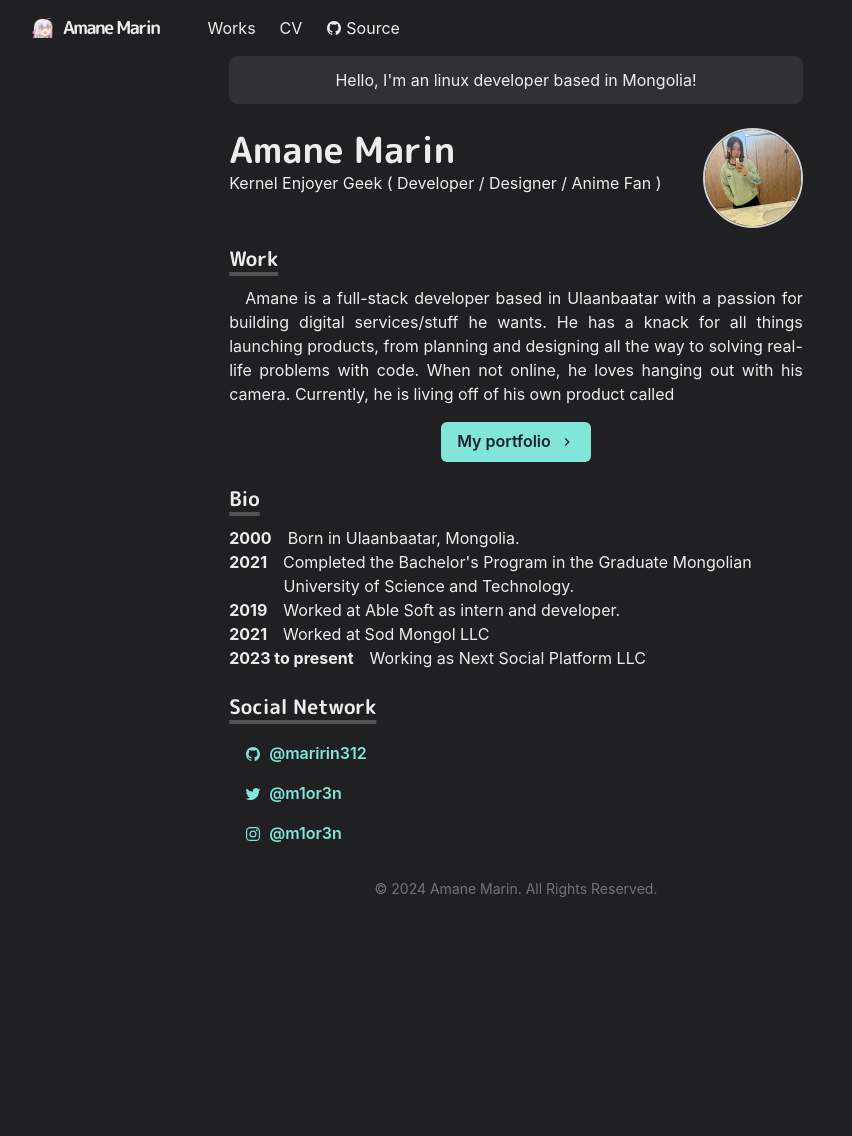
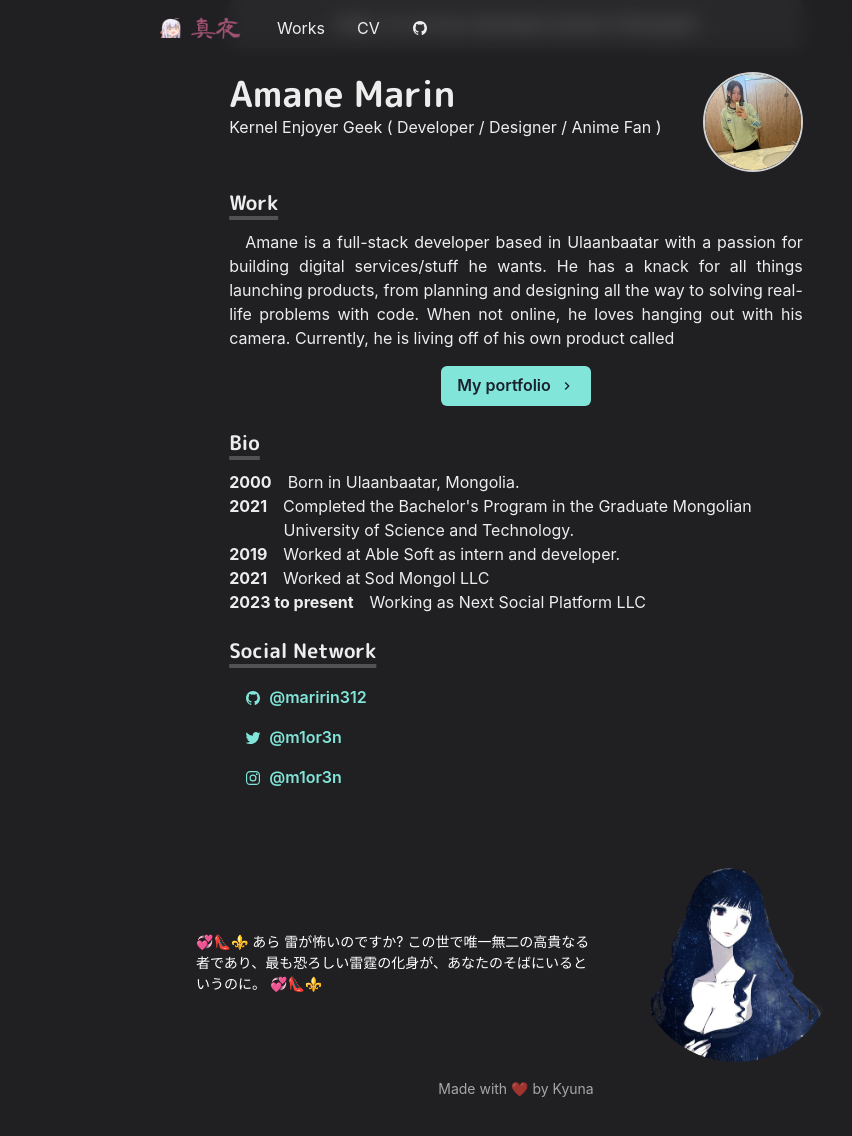
Before and after one commit to kyuna312/kyuna_web, a Next.js app: page / in a window 1280 px wide. Shown: the top 1136 px of the page, without its empty margins (124-976 px from the left). Before the commit the page ends 931 px from the top, so only its background shows below. Built offline with nearby package versions, Linux system fonts and the light colour scheme.

Commit message:
portofolia next build folder deleted

```diff
--- a/components/cv.js
+++ b/components/cv.js
@@ -18,7 +18,7 @@ export const Title = ({ children }) => (
 )
 
 export const WorkImage = ({ src, alt }) => (
-  <Image borderRadius="lg" w="full" src={src} alt={alt} mb={4} />
+  <Image borderRadius="md" w="full" src={src} alt={alt} mb={4} />
 )
 
 export const Meta = ({ children }) => (
--- a/components/footer.js
+++ b/components/footer.js
@@ -1,11 +1,51 @@
-import { Box } from '@chakra-ui/react'
+import React from 'react';
+import { Text, Flex, Box } from '@chakra-ui/react';
+import Image from 'next/image';
 
 const Footer = () => {
   return (
-    <Box align="center" opacity={0.4} fontSize="sm">
-      &copy; {new Date().getFullYear()} Amane Marin. All Rights Reserved.
-    </Box>
-  )
-}
+    <Flex
+      direction="column"
+      align="center"
+      justify="center"
+      py={10}
+      mx={20}
+      color="white"
+      className="footer"
+    >
+      <Flex
+        direction={['column', 'column', 'row']}
+        align="center"
+        justify="center"
+        mb={2}
+      >
+        <Box w={[null, null, 400]} mr={[null, null, 10]}>
+          <Text fontSize="sm" fontStyle="bold">
+            💞👠⚜️ あら 雷が怖いのですか? この世で唯一無二の高貴なる者であり、最も恐ろしい雷霆の化身が、あなたのそばにいるというのに。 💞👠⚜️
+          </Text>
+        </Box>
+        <Box
+          borderStyle="solid"
+          w={['100px', '100px', '200px']}
+          h={['100px', '100px', '200px']}
+          display="inline-block"
+          borderRadius="full"
+          overflow="hidden"
+          mt={[2, 2, 0]}
+        >
+          <Image
+            src="/images/maya.png"
+            width={200}
+            height={200}
+            alt="Picture of the author"
+          />
+        </Box>
+      </Flex>
+      <Box fontSize="sm" opacity={0.6} mt={2}>
+        Made with ❤️ by Kyuna
+      </Box>
+    </Flex>
+  );
+};
 
-export default Footer
+export default Footer;
--- a/components/layouts/article.js
+++ b/components/layouts/article.js
@@ -9,7 +9,7 @@ const variants = {
 }
 
 const Layout = ({ children, title }) => {
-  const t = `${title} - Amane Marin`
+  const t = `${title} - Kyuna`
   return (
     <motion.article
       initial="hidden"
--- a/components/layouts/main.js
+++ b/components/layouts/main.js
@@ -17,17 +17,15 @@ const Main = ({ children, router }) => {
         <meta name="twitter:card" content="summary_large_image" />
         <meta name="twitter:site" content="@m1or3n" />
         <meta name="twitter:creator" content="@m1or3n" />
-        {/* <meta name="twitter:image" content="https://www.craftz.dog/card.png" /> */}
-        <meta property="og:site_name" content="Amane Marin" />
-        <meta name="og:title" content="Amane Marin" />
+        <meta property="og:site_name" content="Kyuna" />
+        <meta name="og:title" content="Kyuna" />
         <meta property="og:type" content="website" />
-        {/* <meta property="og:image" content="https://www.craftz.dog/card.png" /> */}
-        <title>Amane Marin - Homepage</title>
+        <title>Kyuna - Homepage</title>
       </Head>
 
       <NavBar path={router.asPath} />
 
-      <Container maxW="container.lg" pt={14}>
+      <Container maxW="container.md" >
         {children}
         <Footer />
       </Container>
--- a/components/logo.js
+++ b/components/logo.js
@@ -1,7 +1,8 @@
-import Link from 'next/link'
-import { Text, useColorModeValue } from '@chakra-ui/react'
-import DarkGirlIcon from './icons/darkgirl_icon'
-import styled from '@emotion/styled'
+import React from 'react';
+import Link from 'next/link';
+import styled from '@emotion/styled';
+import Image from 'next/image';
+import DarkGirlIcon from './icons/darkgirl_icon';
 
 const LogoBox = styled.span`
   font-weight: bold;
@@ -12,32 +13,32 @@ const LogoBox = styled.span`
   line-height: 20px;
   gap: 10px;
   padding: 20px;
+  border-radius: 50px;
+  background-color: pink.200;
+  transition: background-color 0.3s ease;
+
+  &:hover {
+    background-color: pink.300;
+  }
 
   > svg {
-    transition: 200ms ease;
+    transition: transform 0.3s ease;
   }
 
   &:hover > svg {
-    transform: rotate(20deg);
+    transform: rotate(20deg) scale(1.2);
   }
-`
+`;
 
-const Logo = () => {
+const Logo = React.memo(() => {
   return (
-    <Link href="/" scroll={false}>
+    <Link href="/">
       <LogoBox>
         <DarkGirlIcon />
-        <Text
-          color={useColorModeValue('gray.800', 'whiteAlpha.900')}
-          fontFamily='M PLUS Rounded 1c", sans-serif'
-          fontWeight="bold"
-          ml={3}
-        >
-          Amane Marin
-        </Text>
+        <Image src="/images/真夜_.png" width={50} height={200} alt="Picture of the author" />
       </LogoBox>
     </Link>
   );
-}
+});
 
-export default Logo
+export default Logo;
--- a/components/navbar.js
+++ b/components/navbar.js
@@ -20,16 +20,24 @@ import { IoLogoGithub } from 'react-icons/io5'
 
 const LinkItem = ({ href, path, target, children, ...props }) => {
   const active = path === href
-  const inactiveColor = useColorModeValue('gray.800', 'whiteAlpha.900')
+  const inactiveColor = useColorModeValue('whiteAlpha.900', 'whiteAlpha.900')
+  const activeColor = useColorModeValue('grassTeal', 'whiteAlpha.500')
+  const activeBgColor = useColorModeValue('grassTeal', 'transparent')
+  const inactiveBgColor = useColorModeValue('transparent', 'transparent')
+  const activeStyle = active ? { filter: 'blur(0.05px)' } : {}
+
   return (
     <Link
       as={NextLink}
       href={href}
       scroll={false}
       p={2}
-      bg={active ? 'grassTeal' : undefined}
-      color={active ? '#202023' : inactiveColor}
+      bg={active ? activeBgColor : inactiveBgColor}
+      color={active ? activeColor : inactiveColor}
       target={target}
+      style={activeStyle}
+      _hover={{ color: activeColor }} // Add this line to change text color on hover
+      ml={2} // Add this line to move the Link text a little bit to the right
       {...props}
     >
       {children}
@@ -57,13 +65,13 @@ const Navbar = props => {
       <Container
         display="flex"
         p={2}
-        maxW="container.lg"
+        maxW="container.md"
         wrap="wrap"
         align="start"
         justify="space-between"
       >
-        <Flex align="center" mr={5}>
-          <Heading as="h1" size="lg" letterSpacing={'tighter'}>
+        <Flex align="center">
+          <Heading as="h1" size="md" letterSpacing={'tighter'} fontWeight="bold">
             <Logo />
           </Heading>
         </Flex>
@@ -73,7 +81,6 @@ const Navbar = props => {
           display={{ base: 'none', md: 'flex' }}
           width={{ base: 'full', md: 'auto' }}
           alignItems="center"
-          flexGrow={1}
           mt={{ base: 4, md: 0 }}
         >
           <LinkItem href="/works" path={path}>
@@ -92,12 +99,10 @@ const Navbar = props => {
             pl={2}
           >
             <IoLogoGithub />
-            Source
           </LinkItem>
         </Stack>
 
-        <Box flex={1} align="right">
-
+        <Box flex={1} align='right' mr={{ base: 'auto', md: 'auto' , sm: 'auto' }}>
           <Box ml={2} display={{ base: 'inline-block', md: 'none' }}>
             <Menu isLazy id="navbar-menu">
               <MenuButton
@@ -116,11 +121,8 @@ const Navbar = props => {
                 <MenuItem as={MenuLink} href="/cv">
                   Cv
                 </MenuItem>
-                <MenuItem
-                  as={Link}
-                  href="https://github.com/kyuna312"
-                >
-                  View Source
+                <MenuItem as={Link} href="https://github.com/kyuna312">
+                  GitHub
                 </MenuItem>
               </MenuList>
             </Menu>
--- a/components/work.js
+++ b/components/work.js
@@ -18,7 +18,7 @@ export const Title = ({ children }) => (
 )
 
 export const WorkImage = ({ src, alt }) => (
-  <Image borderRadius="lg" w="full" src={src} alt={alt} mb={4} />
+  <Image borderRadius="md" w="full" src={src} alt={alt} mb={4} />
 )
 
 export const Meta = ({ children }) => (
--- a/pages/index.js
+++ b/pages/index.js
@@ -21,7 +21,7 @@ const Home = () => (
   <Layout>
     <Container>
       <Box
-        borderRadius="lg"
+        borderRadius="md"
         mb={6}
         p={3}
         textAlign="center"
```
Also changed, not shown: public/images/maya.png (added), public/images/真夜_.png (added).
